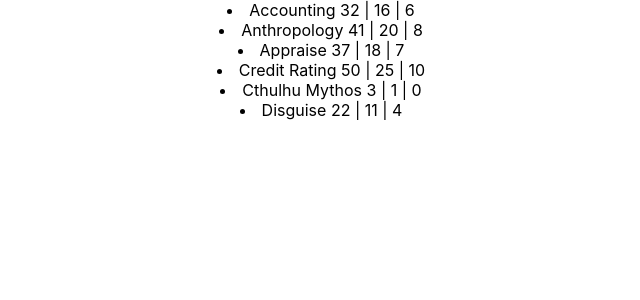
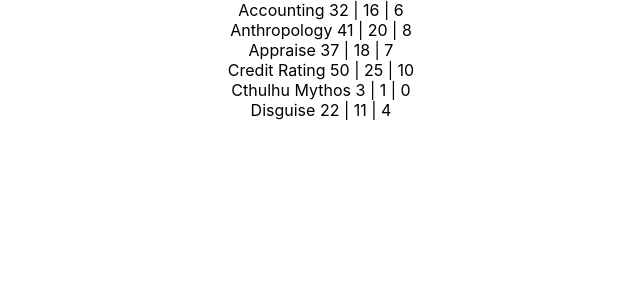
Before and after one commit to olemak/cuthoo, a React (Create React App) app: page / in a window 1280 px wide. Shown: the top 300 px of the page, without its empty margins (319-959 px from the left). Built offline with nearby package versions, Linux system fonts and the light colour scheme.

Commit message:
Refactored SkillList component Functional methods in separate file Skill list to single file

```diff
--- a/src/Features/Skill/skill-list.component.js
+++ b/src/Features/Skill/skill-list.component.js
@@ -1,10 +1,26 @@
 import React from "react";
-import { Skill } from "./skill.component";
+import { SkillImprovementContext } from "./skill-improvement.context";
+import { getValue, getImprovements } from "./skill.functions";
 
-const renderSkill = props => <Skill {...props} key={props.id} />;
+//const renderSkill = props => <Skill {...props} key={props.id} />;
 
 export class SkillList extends React.Component {
     render() {
-        return <div>{this.props.skills.map(renderSkill)}</div>;
+        return <section>{this.props.skills.map(this.renderItem)}</section>;
     }
+
+    renderItem = props => {
+        const currentValue = getValue(
+            getImprovements(this.context.skills, props.id),
+            props.base
+        );
+
+        return (
+            <article>
+                {props.name} {currentValue} | {Math.floor(currentValue / 2)} |{" "}
+                {Math.floor(currentValue / 5)}
+            </article>
+        );
+    };
 }
+SkillList.contextType = SkillImprovementContext;
--- a/src/Features/Skill/skill.component.js
+++ /dev/null
@@ -1,22 +0,0 @@
-import React from "react";
-import { SkillImprovementContext } from "./skill-improvement.context";
-import { getValue } from "./skill.functions";
-
-export class Skill extends React.Component {
-    render() {
-        const currentSkill = this.getImprovements();
-        const currentValue = getValue(currentSkill, this.props.base);
-
-        return (
-            <li>
-                {this.props.name} {currentValue} |{" "}
-                {Math.floor(currentValue / 2)} | {Math.floor(currentValue / 5)}
-            </li>
-        );
-    }
-
-    getImprovements() {
-        return this.context.skills.find(skill => skill.id === this.props.id);
-    }
-}
-Skill.contextType = SkillImprovementContext;
--- a/src/Features/Skill/skill.functions.js
+++ b/src/Features/Skill/skill.functions.js
@@ -7,3 +7,7 @@
         .map(improvement => improvement.value)
         .reduce(getSum, base);
 }
+
+export function getImprovements(skillImprovements, id) {
+    return skillImprovements.find(skill => skill.id === id);
+}
```
